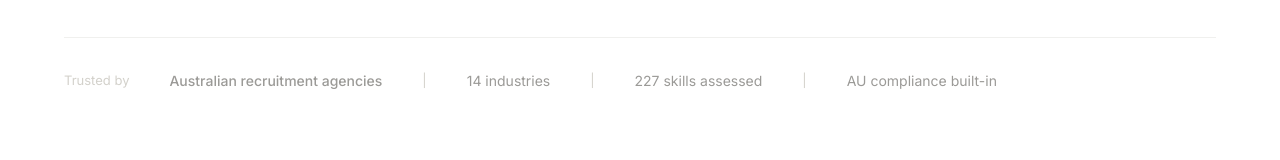
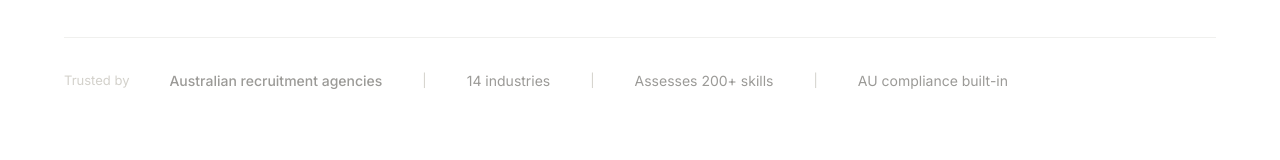
Before and after one commit to krishnaaarana-rgb/claimless, a Next.js app: page / in a window 1280 px wide. Shown: the part 528-688 px from the top of the page. Built offline with nearby package versions, Linux system fonts and the light colour scheme.

Commit message:
Change 227 skills to 200+ assessed across marketing + docs
Landing page: trust bar + industries section
PROBLEM.md: industry description
Wording: "Assesses 200+ skills" not "227 skills"

Co-Authored-By: Claude Opus 4.6 <noreply@anthropic.com>

```diff
--- a/src/app/page.tsx
+++ b/src/app/page.tsx
@@ -56,7 +56,7 @@ export default function Home() {
             <span className="text-[13px] text-[#D3D1CB]">|</span>
             <span className="text-[14px] text-[#9B9A97]">14 industries</span>
             <span className="text-[13px] text-[#D3D1CB]">|</span>
-            <span className="text-[14px] text-[#9B9A97]">227 skills assessed</span>
+            <span className="text-[14px] text-[#9B9A97]">Assesses 200+ skills</span>
             <span className="text-[13px] text-[#D3D1CB]">|</span>
             <span className="text-[14px] text-[#9B9A97]">AU compliance built-in</span>
           </div>
@@ -245,7 +245,7 @@ export default function Home() {
         <div className="max-w-6xl mx-auto">
           <span className="text-[12px] font-semibold text-[#2383E2] uppercase tracking-widest">Industries</span>
           <h2 className="text-[36px] md:text-[44px] font-bold text-[#37352F] mt-4 leading-tight">
-            14 industries. 227 skills.
+            14 industries. 200+ skills assessed.
           </h2>
           <p className="text-[16px] text-[#9B9A97] mt-4">
             Each with domain-specific scenarios, AU regulatory knowledge, and 4-level assessment rubrics.
```
Also changed, not shown: 1 other file (tests, documents, lock files or other folders).
